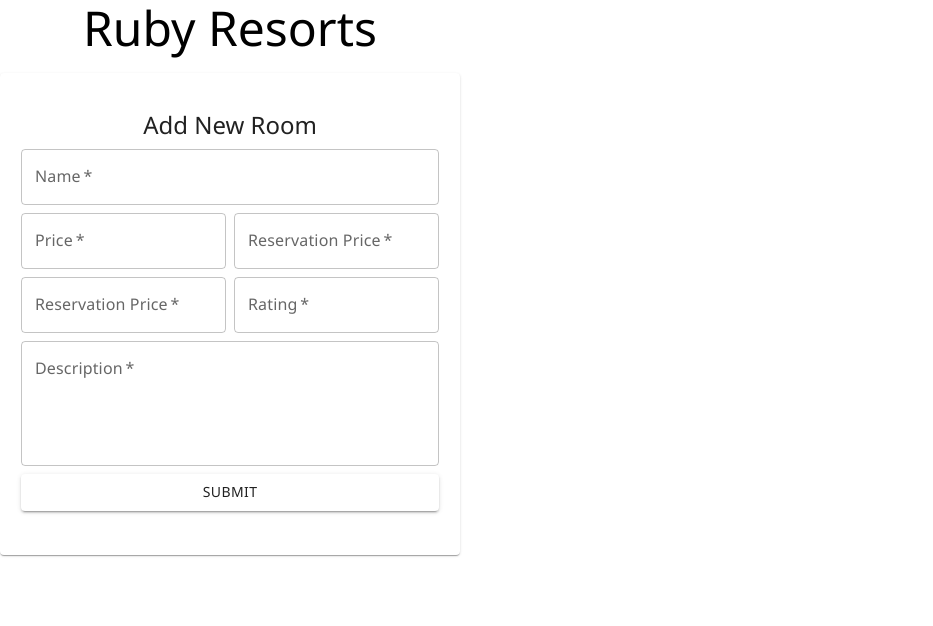
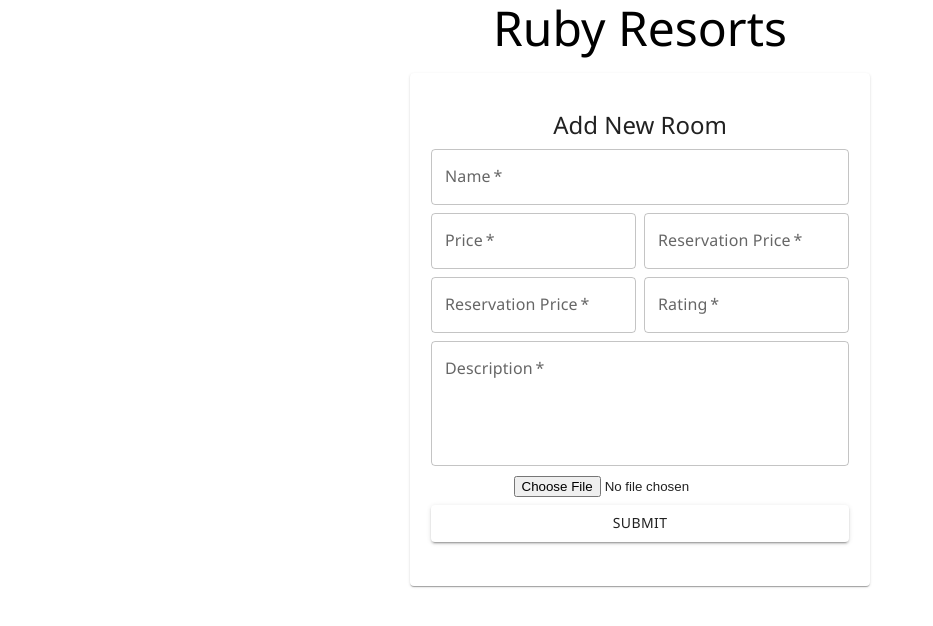
Before and after one commit to anthonymr/ruby-resorts-frontend, a React (Create React App) app: page /add in a window 1280 px wide. Shown: the top 626 px of the page, without its empty margins (0-933 px from the left). Built offline with nearby package versions, Linux system fonts and the light colour scheme.

Commit message:
Added Image field

```diff
--- a/package.json
+++ b/package.json
@@ -12,11 +12,13 @@
     "@reduxjs/toolkit": "^1.9.5",
     "@testing-library/jest-dom": "^5.16.5",
     "@testing-library/user-event": "^13.5.0",
+    "axios": "^1.4.0",
     "dayjs": "^1.11.8",
     "prop-types": "^15.8.1",
     "react": "^18.2.0",
     "react-circular-progressbar": "^2.1.0",
     "react-dom": "^18.2.0",
+    "react-hook-form": "^7.44.3",
     "react-multi-carousel": "^2.8.4",
     "react-redux": "^8.0.7",
     "react-router-dom": "^6.12.0",
--- a/src/components/addRoom/AddRoom.jsx
+++ b/src/components/addRoom/AddRoom.jsx
@@ -1,11 +1,11 @@
 import React from 'react'
-import { Box, Grid, TextField, Button, Card, CardContent, Typography } from '@mui/material';
+import { Container, Grid, TextField, Button, Card, CardContent, Typography } from '@mui/material';
 const handleSubmit = ()=>{
 }
 
 const AddRoom = () => {
   return (
-    <Box >
+    <Container maxWidth="sm">
     <Typography gutterBottom variant="h3" align="center">
       Ruby Resorts
      </Typography>
@@ -36,6 +36,8 @@ const AddRoom = () => {
                 <TextField label="Description" multiline rows={4} placeholder="Type your description here" variant="outlined" fullWidth required />
               </Grid>
               <Grid item xs={12}>
+              <input type="file"  name="roomimage" accept="image/*" />              </Grid>
+              <Grid item xs={12}>
                 <Button type="submit" variant="contained" color="primary" fullWidth>Submit</Button>
               </Grid>
 
@@ -44,7 +46,7 @@ const AddRoom = () => {
         </CardContent>
       </Card>
     </Grid>
-  </Box>
+  </Container>
   )
 }
 
```
Also changed, not shown: 1 other file (tests, documents, lock files or other folders).
